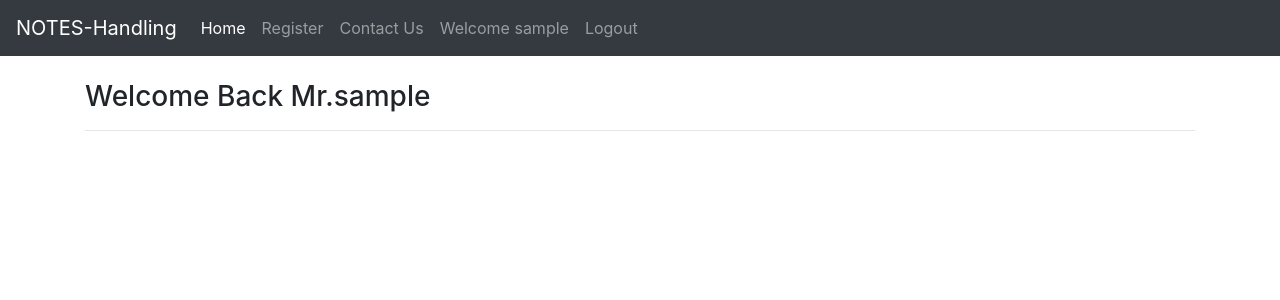
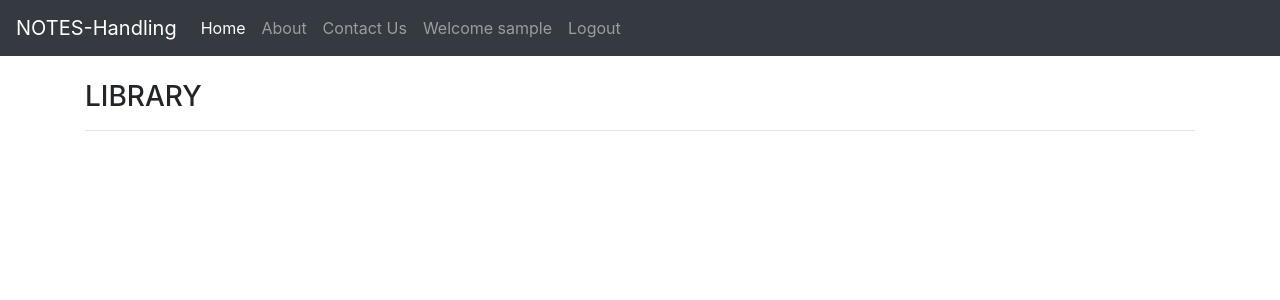
Before and after one commit to HimanshuVermaG/Notes-Handling, a PHP site: page /welcome.php in a window 1280 px wide. Shown: the top 300 px of the page. Run offline with PHP 8.4, Linux system fonts and the light colour scheme; the visitor is signed in with stand-in values (Sample User, id 1).

Commit message:
Navbar eddited

```diff
--- a/welcome.php
+++ b/welcome.php
@@ -28,7 +28,7 @@ if (!isset($_SESSION['loggedin']) || ($_SESSION['loggedin'] !== true)) {
         <div class="collapse navbar-collapse" id="navbarNavAltMarkup">
             <div class="navbar-nav">
                 <a class="nav-item nav-link active" href="#">Home <span class="sr-only">(current)</span></a>
-                <a class="nav-item nav-link" href="register.php">Register</a>
+                <a class="nav-item nav-link" href="register.php">About</a>
                 <a class="nav-item nav-link" href="#">Contact Us</a>
                 <a class="nav-item nav-link" href="#"><?php echo "Welcome " . $_SESSION['username'] ?></a>
                 <a class="nav-item nav-link" href="logout.php">Logout</a>
@@ -37,7 +37,7 @@ if (!isset($_SESSION['loggedin']) || ($_SESSION['loggedin'] !== true)) {
     </nav>
 
     <div class="container mt-4">
-        <h3><?php echo "Welcome Back Mr." . $_SESSION['username'] ?></h3>
+        <h3>LIBRARY</h3>
         <hr>
     </div>
 
```
Also changed, not shown: register.php (+3 -5 lines).
